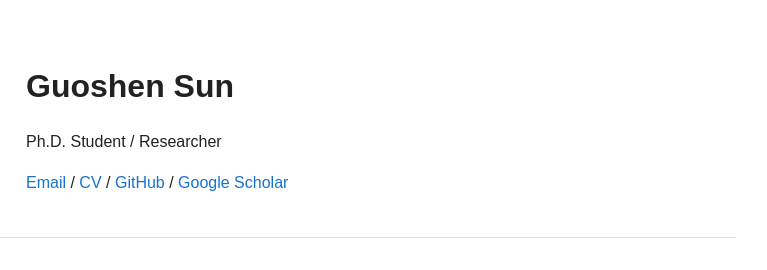
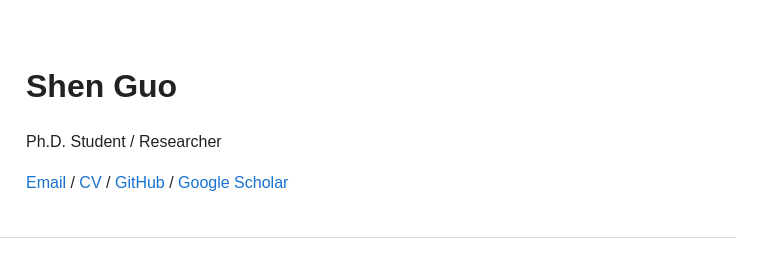
Before and after one commit to PetrichorAsh/PetrichorAsh.github.io, a plain HTML site: page index.html in a window 1280 px wide. Shown: the top 270 px of the page, 354-1121 px from the left. Drawn offline with Linux system fonts and the light colour scheme.

Commit message:
Update index.html

```diff
--- a/index.html
+++ b/index.html
@@ -82,7 +82,7 @@
     <img src="avatar.jpg" class="avatar" alt="Profile photo">
 
     <div>
-      <h1>Guoshen Sun</h1>
+      <h1>Shen Guo</h1>
       <p>Ph.D. Student / Researcher</p>
       <p>
         <a href="mailto:gsxjdx@126.com">Email</a> /
```
